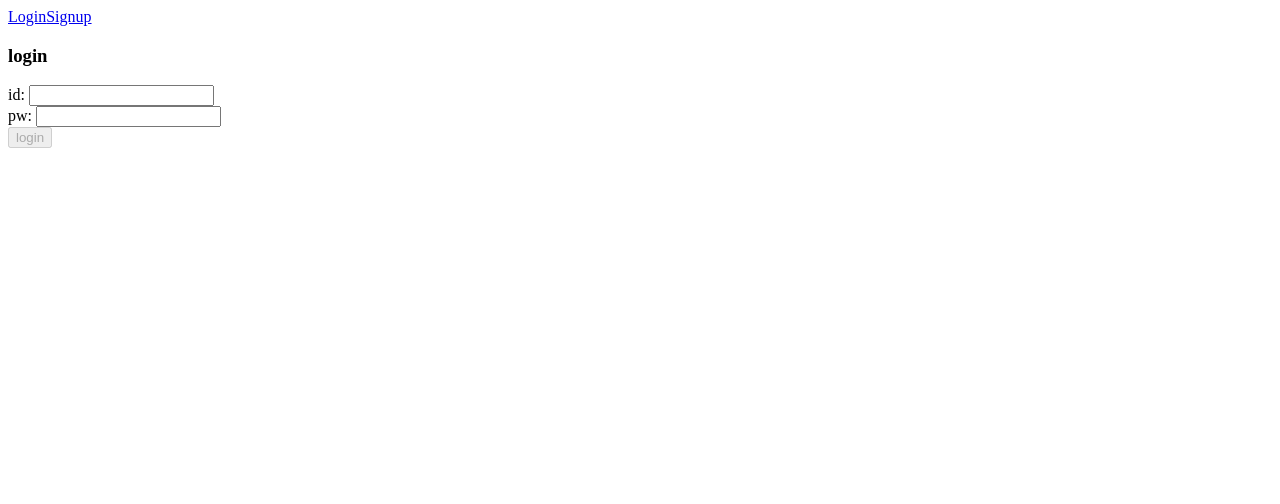
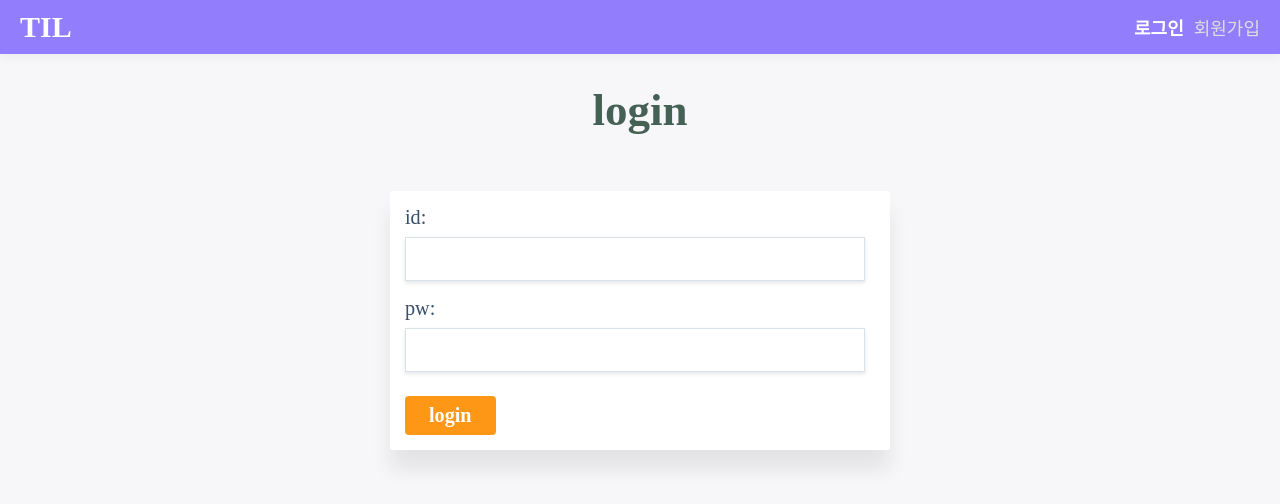
Before and after one commit to emthrology/vue-til, a Vue app: page /login in a window 1280 px wide. Shown: the top 504 px of the page. Built offline with nearby package versions, Linux system fonts and the light colour scheme.

Commit message:
vue-til - get css files and class data

```diff
--- a/src/App.vue
+++ b/src/App.vue
@@ -1,8 +1,8 @@
 <template>
-  <div>
+  <div class="app">
     <!-- never do self closing tags in DOM template, but it's SFC -->
     <AppHeader />
-    <main>
+    <main class="app-contents">
       <router-view></router-view>
     </main>
   </div>
@@ -17,4 +17,7 @@
 };
 </script>
 
-<style></style>
+<style>
+@import './css/reset.css';
+@import './css/common.css';
+</style>
--- a/src/components/LoginForm.vue
+++ b/src/components/LoginForm.vue
@@ -1,17 +1,30 @@
 <template>
-  <form @submit.prevent="submitForm">
+  <div class="contents">
+    <div class="form-wrapper form-wrapper-sm">
+      <form @submit.prevent="submitForm" class="form">
         <div>
           <label for="username">id: </label>
           <input id="username" type="email" v-model="username" />
+          <p class="validation-text">
+            <span class="warning" v-if="!isUsernameValid && username">
+              Please enter an email address
+            </span>
+          </p>
         </div>
         <div>
           <label for="password">pw: </label>
           <input id="password" type="text" v-model="password" />
         </div>
-    <button :disabled="!(isUsernameValid && password)" type="submit">
+        <button
+          :disabled="!(isUsernameValid && password)"
+          type="submit"
+          class="btn"
+        >
           login
         </button>
       </form>
+    </div>
+  </div>
 </template>
 
 <script>
@@ -52,4 +65,8 @@
 };
 </script>
 
-<style></style>
+<style>
+.btn {
+  color: white;
+}
+</style>
--- a/src/components/SignupForm.vue
+++ b/src/components/SignupForm.vue
@@ -1,6 +1,8 @@
 <template>
+  <div class="conents">
+    <div class="form-wrapper form-wrapper-sm">
       <!-- .prevent = preventDefault -->
-  <form @submit.prevent="submitForm">
+      <form @submit.prevent="submitForm" class="form">
         <div>
           <label for="username">id: </label>
           <input id="username" type="text" v-model="username" />
@@ -8,7 +10,11 @@
         <div>
           <label for="password">pw: </label>
           <input id="password" type="text" v-model="password" />
-      <p v-if="isPwKeyup">비밀번호 조건: 6~16자, 특수문자 1글자 이상</p>
+          <p class="validation-text">
+            <span class="warning" v-if="!isPasswordValid && isPwKeyup">
+              비밀번호 조건: 6~16자, 특수문자 1글자 이상
+            </span>
+          </p>
         </div>
         <div>
           <label for="nickname">nickname: </label>
@@ -27,11 +33,14 @@
         <button
           :disabled="!(isUsernameValid && isPasswordValid && nickname)"
           type="submit"
+          class="btn"
         >
           signup
         </button>
         <p v-if="logMsg">{{ logMsg }}</p>
       </form>
+    </div>
+  </div>
 </template>
 
 <script>
--- a/src/components/common/AppHeader.vue
+++ b/src/components/common/AppHeader.vue
@@ -1,7 +1,12 @@
 <template>
   <header>
-    <router-link to="/login">Login</router-link>
-    <router-link to="/signup">Signup</router-link>
+    <div>
+      <router-link to="/" class="logo"> TIL </router-link>
+    </div>
+    <div class="navigations">
+      <router-link to="/login">로그인</router-link>
+      <router-link to="/signup">회원가입</router-link>
+    </div>
   </header>
 </template>
 
@@ -9,4 +14,39 @@
 export default {};
 </script>
 
-<style></style>
+<style scoped>
+header {
+  display: flex;
+  justify-content: space-between;
+  align-items: center;
+  padding: 10px 20px;
+  background-color: #927dfc;
+  z-index: 2;
+  box-shadow: 0px 3px 10px rgba(0, 0, 0, 0.05);
+}
+a {
+  color: #dedede;
+  font-size: 18px;
+}
+a.logo {
+  font-size: 30px;
+  font-weight: 900;
+  color: white;
+}
+.logo > span {
+  font-size: 14px;
+  font-weight: normal;
+}
+.navigations a {
+  margin-left: 10px;
+}
+.fixed {
+  position: fixed;
+  top: 0;
+  width: 100%;
+}
+a.router-link-exact-active {
+  color: white;
+  font-weight: bold;
+}
+</style>
--- /dev/null
+++ b/src/css/common.css
@@ -0,0 +1,117 @@
+body {
+  background: #F7F6F9;
+}
+.app {
+	position: relative;
+	width: 100%;
+	height: 100%;
+  font-size: 1.4rem;
+}
+.app-contents {
+  height: calc(100% - 64px - 102px);
+}
+h1 {
+	text-align: center;
+	font-weight: 100;
+}
+
+/*--- LINK ---*/
+a {
+  color: #364f6b;
+  text-decoration: none;
+}
+a:hover {
+  color: #3fc1c9;
+}
+
+/*--- LAYOUT ---*/
+.contents {
+  max-width: 1020px;
+  margin: 0 auto;
+  padding: 0 5px;
+  width: 100%;
+}
+/*--- HEADER ---*/
+.page-header {
+  font-size: 45px;
+	font-weight: 600;
+	color: #456155;
+	padding: 30px 5px 15px;
+}
+
+/*--- FORM ---*/
+.form-container {
+  display: flex;
+  align-items: center;
+}
+.form-wrapper {
+  background: white;
+  -webkit-box-shadow: 0 20px 20px rgba(0, 0, 0, 0.08);
+  box-shadow: 0 20px 20px rgba(0, 0, 0, 0.08);
+  border-radius: 3px;
+  padding: 15px 15px;
+}
+.form-wrapper.form-wrapper-sm {
+  max-width: 500px;
+  margin: 40px auto;
+}
+.form-wrapper-sm .page-header {
+  padding: 0px 0 20px;
+}
+.form {
+	width: 460px;
+	height: 100%;
+}
+.form .validation-text {
+	margin-top: -0.5rem;
+	margin-bottom: 0.5rem;
+	font-size: 1rem;
+	display: flex;
+	flex-direction: row-reverse;
+	justify-content: space-between;
+}
+.form label {
+  width: 100%;
+  display: block;
+  margin-bottom: 0.5rem;
+  color: #364f6b;
+  font-size: 90%;
+}
+.form input,
+.form textarea {
+  font-family: inherit;
+  font-size: 100%;
+  width: 100%;
+  border: 1px solid #dae1e7;
+  box-shadow: 0 2px 4px 0 rgba(0,0,0,.1);
+  padding: 0.5rem 0.75rem;
+  margin-bottom: 1rem;
+}
+.form input.valid {
+  border: 1px solid #21b314;
+}
+.form input.invalid {
+  border: 1px solid red;
+}
+.form div:nth-last-child(2) {
+  margin-bottom: 0.5rem;
+}
+.btn {
+  background: #FE9616;
+  padding: 0.5rem 1.5rem;
+  font-weight: 700;
+  border-radius: .25rem;
+  border: 0 solid #dae1e7;
+}
+.btn.disabled {
+  opacity: 0.5;
+  cursor: not-allowed;
+}
+.log {
+  color: #ff4057;
+  font-size: 1rem;
+  text-align: center;
+}
+.warning {
+  color: #ff4057;
+}
--- /dev/null
+++ b/src/css/reset.css
@@ -0,0 +1,46 @@
+html,
+body {
+	height: 100%;
+	margin: 0;
+	padding: 0;
+	border: 0;
+	font-size: 100%;
+	font: inherit;
+	vertical-align: baseline;
+	font-family: 'Spoqa Han Sans', 'Sans-serif';
+}
+
+h1,
+p,
+ul {
+	margin: 0;
+	padding: 0;
+}
+
+input,
+select,
+textarea {
+	border: 0;
+	padding: 0;
+	margin: 0;
+	background: transparent;
+	resize: none;
+}
+
+li {
+	list-style: none;
+}
+
+button {
+	font-family: inherit;
+	font-size: 90%;
+	margin: 0;
+	cursor: pointer;
+}
+
+*,
+*:after,
+*:before {
+	box-sizing: border-box;
+	font-family: 'Spoqa Han Sans', 'Sans-serif';
+}
--- a/src/views/LoginPage.vue
+++ b/src/views/LoginPage.vue
@@ -1,6 +1,6 @@
 <template>
   <div>
-    <h3>login</h3>
+    <h1 class="page-header">login</h1>
     <LoginForm />
   </div>
 </template>
--- a/src/views/SignupPage.vue
+++ b/src/views/SignupPage.vue
@@ -1,6 +1,6 @@
 <template>
   <div>
-    <h1>sign up!</h1>
+    <h1 class="page-header">sign up!</h1>
     <SignupForm />
   </div>
 </template>
```
Lines whose indentation alone changed are shown as unchanged.
